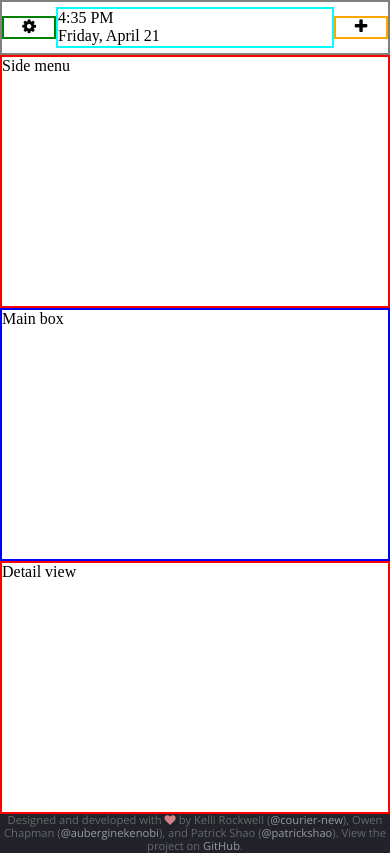
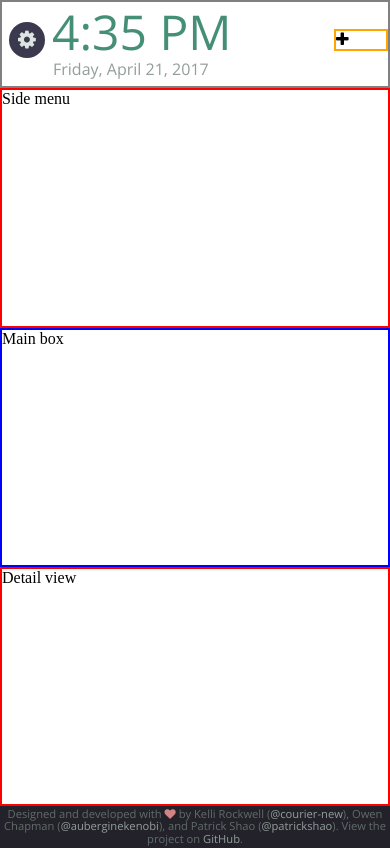
Before and after one commit to auberginekenobi/duit, a PHP site: page /duit-dev/duit-core/app.php in a window 390 px wide. Run offline with PHP 8.4, Linux system fonts and the light colour scheme; data comes from the database, SQL or seed files in the repository; some libraries are stand-ins or nearby versions.

Commit message:
styled responsive settings button

```diff
--- a/duit-dev/duit-core/app.php
+++ b/duit-dev/duit-core/app.php
@@ -42,11 +42,15 @@ require_once('../duit-db/db-mapper.php');
 
 <header>
 	<div class='col one'>
-		<i class='fa fa-cog' id='settings-btn' aria-hidden='true'></i>
+		<div class='centering-container'>
+			<div id='settings-btn'>
+				<i class='fa fa-cog' aria-hidden='true'></i>
+			</div>
+		</div>
 	</div>
 	<div class='col two'>
 		<time id='time'>4:35 PM</time>
-		<time id='date'>Friday, April 21</time>
+		<time id='date'>Friday, April 21, 2017</time>
 	</div>
 	<div class='col three'>
 		<i class='fa fa-plus' id='quick-add-btn' aria-hidden='true'></i>
--- a/duit-dev/duit-core/css/main.css
+++ b/duit-dev/duit-core/css/main.css
@@ -329,6 +329,11 @@
   src: url("../../fonts/AmsiProCond-UltraItalic.ttf");
 }
 
+body {
+  padding: 0;
+  margin: 0;
+}
+
 a,
 a:link,
 a:active,
@@ -343,6 +348,22 @@ a:visited {
   display: none;
 }
 
+.centering-container {
+  display: -webkit-box;
+  display: -webkit-flex;
+  display: -ms-flexbox;
+  display: flex;
+  width: 100%;
+  -webkit-box-pack: center;
+  -webkit-justify-content: center;
+  -ms-flex-pack: center;
+  justify-content: center;
+  -webkit-box-align: center;
+  -webkit-align-items: center;
+  -ms-flex-align: center;
+  align-items: center;
+}
+
 header {
   -webkit-box-align: center;
   -webkit-align-items: center;
@@ -353,35 +374,77 @@ header {
   display: -webkit-flex;
   display: -ms-flexbox;
   display: flex;
-  height: 6vh;
+  height: 9vh;
   -webkit-box-pack: justify;
   -webkit-justify-content: space-between;
   -ms-flex-pack: justify;
   justify-content: space-between;
+  padding-bottom: 1vh;
 }
 
 header .col.one, header .col.three {
-  width: 10%;
   max-width: 100px;
   min-width: 50px;
-  text-align: center;
-}
-
-header .col.one {
-  border: 2px solid green;
+  width: 6%;
 }
 
 header .col.two {
-  width: 80%;
-  border: 2px solid cyan;
+  -webkit-align-self: flex-end;
+  -ms-flex-item-align: end;
+  align-self: flex-end;
+  width: 88%;
 }
 
 header .col.two time {
   display: block;
+  font-family: "Open Sans", sans-serif;
+}
+
+header .col.two time#time {
+  color: #468f77;
+  font-size: 3em;
+  font-weight: 300;
+}
+
+header .col.two time#date {
+  color: #939e9a;
+  padding-left: 1px;
 }
 
 header .col.three {
   border: 2px solid orange;
+}
+
+header #settings-btn {
+  background-color: #3b394d;
+  border-radius: 100%;
+  box-sizing: border-box;
+  color: #dce5e2;
+  display: table-cell;
+  height: 1.7em;
+  line-height: 1.7em;
+  text-align: center;
+  -webkit-transition: all 0.2s linear;
+  transition: all 0.2s linear;
+  vertical-align: middle;
+  width: 1.7em;
+}
+
+@media (min-width: 0px) {
+  header #settings-btn {
+    font-size: 1.3em;
+  }
+}
+
+@media (min-width: 1024px) {
+  header #settings-btn {
+    font-size: 1.7em;
+  }
+}
+
+header #settings-btn:hover {
+  background-color: #23222b;
+  cursor: pointer;
 }
 
 section#center {
@@ -396,7 +459,7 @@ section#center {
   -webkit-flex-wrap: wrap;
   -ms-flex-wrap: wrap;
   flex-wrap: wrap;
-  height: 90vh;
+  height: 85vh;
   -webkit-box-pack: justify;
   -webkit-justify-content: space-between;
   -ms-flex-pack: justify;
@@ -404,7 +467,8 @@ section#center {
 }
 
 @media (min-width: 0px) {
-  section#center aside, section#center main {
+  section#center aside,
+  section#center main {
     -webkit-box-flex: 1;
     -webkit-flex: 1 100%;
     -ms-flex: 1 100%;
@@ -483,7 +547,7 @@ footer {
   display: table-cell;
   font-family: "Open Sans", sans-serif;
   font-size: 0.7em;
-  height: 4vh;
+  height: 5vh;
   text-align: center;
   vertical-align: middle;
   width: 100vw;
--- a/duit-dev/duit-core/css/scss/_variables.scss
+++ b/duit-dev/duit-core/css/scss/_variables.scss
@@ -1,11 +1,12 @@
-$b-green: #468f77;
-$y-grown: #b4c66e;
-$gray10 : #dce5e2;
-$gray40 : #939e9a;
-$gray60 : #616c68;
-$gray80 : #323836;
-$purple : #23222b;
-$pink   : #d28484;
+$b-green : #468f77;
+$y-grown : #b4c66e;
+$gray10  : #dce5e2;
+$gray40  : #939e9a;
+$gray60  : #616c68;
+$gray80  : #323836;
+$purple  : #23222b;
+$l-purple: #3b394d;
+$pink    : #d28484;
 
 $gutter : 1em;
 
--- a/duit-dev/duit-core/css/scss/main.scss
+++ b/duit-dev/duit-core/css/scss/main.scss
@@ -10,6 +10,11 @@
 
 @import 'breakpoints';
 @import 'variables';
+
+body {
+	padding: 0;
+	margin: 0;
+}
 
 a,
 a:link,
@@ -24,44 +29,78 @@ a:visited {
 	display: none;
 }
 
+.centering-container {
+	display: flex;
+	width: 100%;
+	justify-content: center;
+	align-items: center;
+}
+
 header {
 	align-items: center;
 	border: 2px solid gray;
 	display: flex;
-	height: 6vh;
+	height: 9vh;
 	justify-content: space-between;
+	padding-bottom: 1vh;
 	.col {
 		&.one,
 		&.three {
-			width: 10%;
 			max-width: 100px;
 			min-width: 50px;
-			text-align: center;
-		}
-		&.one {
-			border: 2px solid green;
+			width: 6%;
 		}
 		&.two {
-			width: 80%;
-			border: 2px solid cyan;
+			align-self: flex-end;
+			width: 88%;
 			time {
 				display: block;
+				font-family: $main-stack;
+				&#time {
+					color: $b-green;
+					font-size: 3em;
+					font-weight: 300;
+				}
+				&#date {
+					color: $gray40;
+					padding-left: 1px;
+				}
 			}
 		}
 		&.three {
 			border: 2px solid orange;
 		}
 	}
+	#settings-btn {
+		@include respond-to('tiny') {
+			font-size: 1.3em;
+		}
+		@include respond-to('medium') {
+			font-size: 1.7em;
+		}
+
+		background-color: $l-purple;
+		border-radius: 100%;
+		box-sizing: border-box;
+		color: $gray10;
+		display: table-cell;
+		height: 1.7em;
+		line-height: 1.7em;
+		text-align: center;
+		transition: all 0.2s linear;
+		vertical-align: middle;
+		width: 1.7em;
+		&:hover {
+			background-color: $purple;
+			cursor: pointer;
+		}
+	}
 }
 
 section#center {
-	align-items: stretch;
-	display: flex;
-	flex-wrap: wrap;
-	height: 90vh;
-	justify-content: space-between;
 	@include respond-to('tiny') {
-		aside, main {
+		aside,
+		main {
 			flex: 1 100%;
 		}
 	}
@@ -95,6 +134,11 @@ section#center {
 		}
 	}
 
+	align-items: stretch;
+	display: flex;
+	flex-wrap: wrap;
+	height: 85vh;
+	justify-content: space-between;
 	aside {
 		border: 2px solid red;
 	}
@@ -108,7 +152,7 @@ footer {
 	display: table-cell;
 	font-family: $main-stack;
 	font-size: 0.7em;
-	height: 4vh;
+	height: 5vh;
 	text-align: center;
 	vertical-align: middle;
 	width: 100vw;
```
